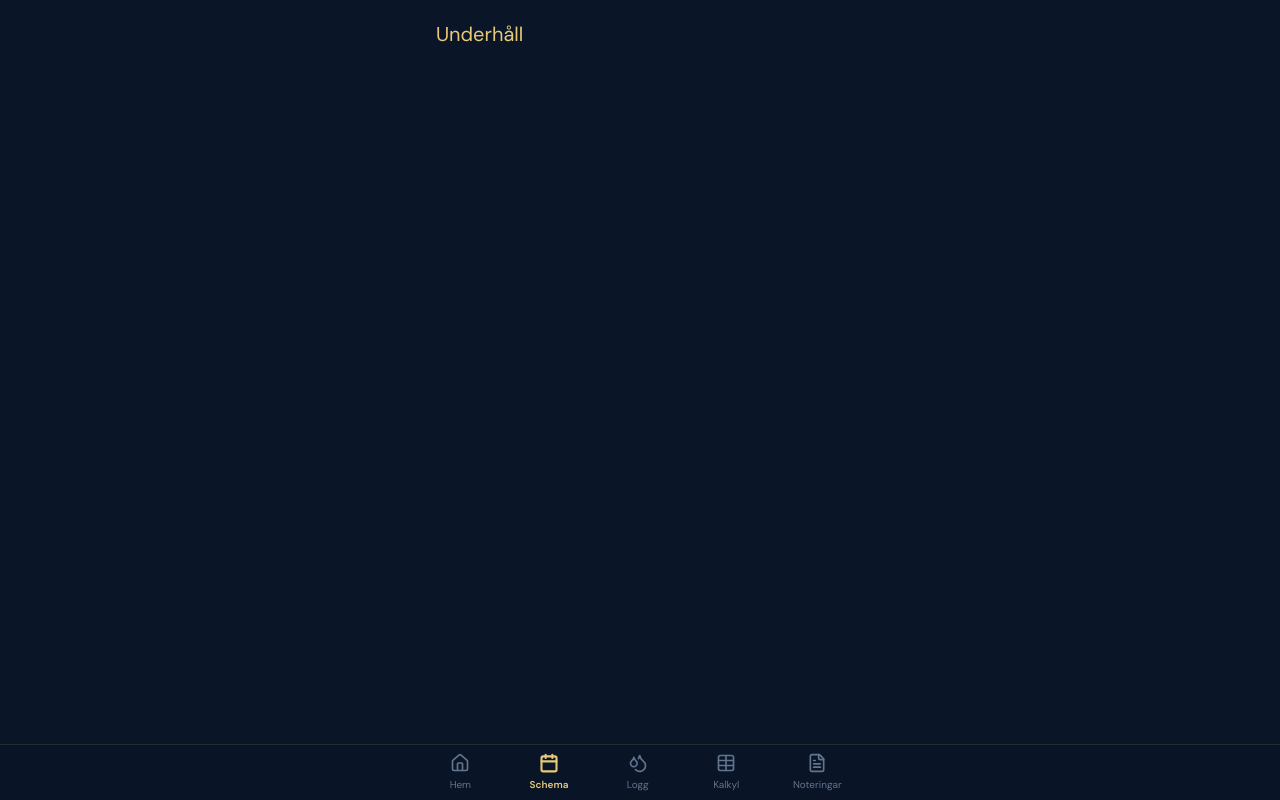
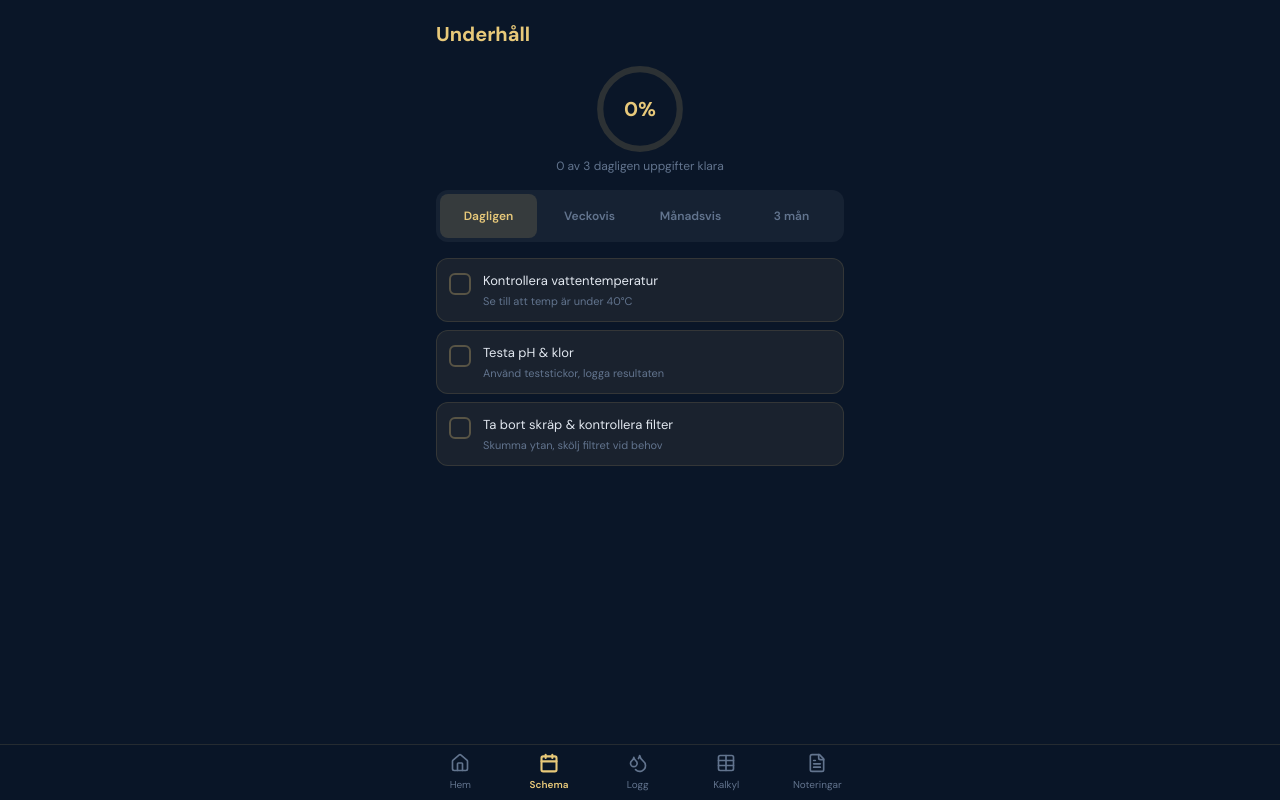
Before and after one commit to Antonk123/aquacare, a React (Vite) app: page /schema in a window 1280 px wide. Built offline with nearby package versions, Linux system fonts and the light colour scheme; the HTML template or start-up script is replaced by a standard one.

Commit message:
feat: implement Schedule page with progress ring, period tabs, and task checklist

```diff
--- a/src/pages/Schedule.tsx
+++ b/src/pages/Schedule.tsx
@@ -1,3 +1,72 @@
+import { useState } from 'react'
+import { Check } from 'lucide-react'
+import { GlassCard } from '../components/GlassCard'
+import { ProgressRing } from '../components/ProgressRing'
+import { useSchedule } from '../hooks/useSchedule'
+import { SCHEDULE_TASKS, PERIOD_LABELS } from '../constants'
+import type { SchedulePeriod } from '../types'
+
+const PERIODS: SchedulePeriod[] = ['daily', 'weekly', 'monthly', 'quarterly']
+
 export default function Schedule() {
-  return <div className="p-5"><h1 className="font-display text-xl text-gold">Underhåll</h1></div>
+  const [activePeriod, setActivePeriod] = useState<SchedulePeriod>('daily')
+  const { state, toggleTask, getProgress } = useSchedule()
+  const progress = getProgress(activePeriod)
+  const tasks = SCHEDULE_TASKS[activePeriod]
+
+  return (
+    <div className="p-5 space-y-4">
+      <h1 className="font-display text-xl text-gold font-bold">Underhåll</h1>
+
+      <ProgressRing
+        percent={progress.percent}
+        label={`${progress.done} av ${progress.total} ${PERIOD_LABELS[activePeriod].toLowerCase()} uppgifter klara`}
+      />
+
+      <div className="flex gap-1 bg-white/5 rounded-xl p-1">
+        {PERIODS.map((period) => (
+          <button
+            key={period}
+            onClick={() => setActivePeriod(period)}
+            className={`flex-1 text-center py-2 rounded-lg text-xs font-semibold transition-colors duration-200 min-h-[44px] ${
+              activePeriod === period ? 'bg-gold/15 text-gold' : 'text-slate-500'
+            }`}
+          >
+            {PERIOD_LABELS[period]}
+          </button>
+        ))}
+      </div>
+
+      <div className="space-y-2">
+        {tasks.map((task) => {
+          const done = state[activePeriod][task.id] ?? false
+          return (
+            <button
+              key={task.id}
+              onClick={() => toggleTask(activePeriod, task.id)}
+              className={`w-full text-left rounded-xl p-3 flex items-start gap-3 transition-colors duration-200 border ${
+                done
+                  ? 'bg-status-ok/6 border-status-ok/15'
+                  : 'bg-glass-surface border-glass-border'
+              }`}
+            >
+              <div
+                className={`w-[22px] h-[22px] rounded-md flex-shrink-0 mt-0.5 flex items-center justify-center transition-colors duration-200 ${
+                  done ? 'bg-status-ok' : 'border-2 border-gold/30'
+                }`}
+              >
+                {done && <Check size={14} className="text-navy" strokeWidth={3} />}
+              </div>
+              <div>
+                <div className={`text-[13px] ${done ? 'text-slate-400 line-through' : 'text-slate-200'}`}>
+                  {task.name}
+                </div>
+                <div className="text-[11px] text-slate-500 mt-0.5">{task.description}</div>
+              </div>
+            </button>
+          )
+        })}
+      </div>
+    </div>
+  )
 }
```
